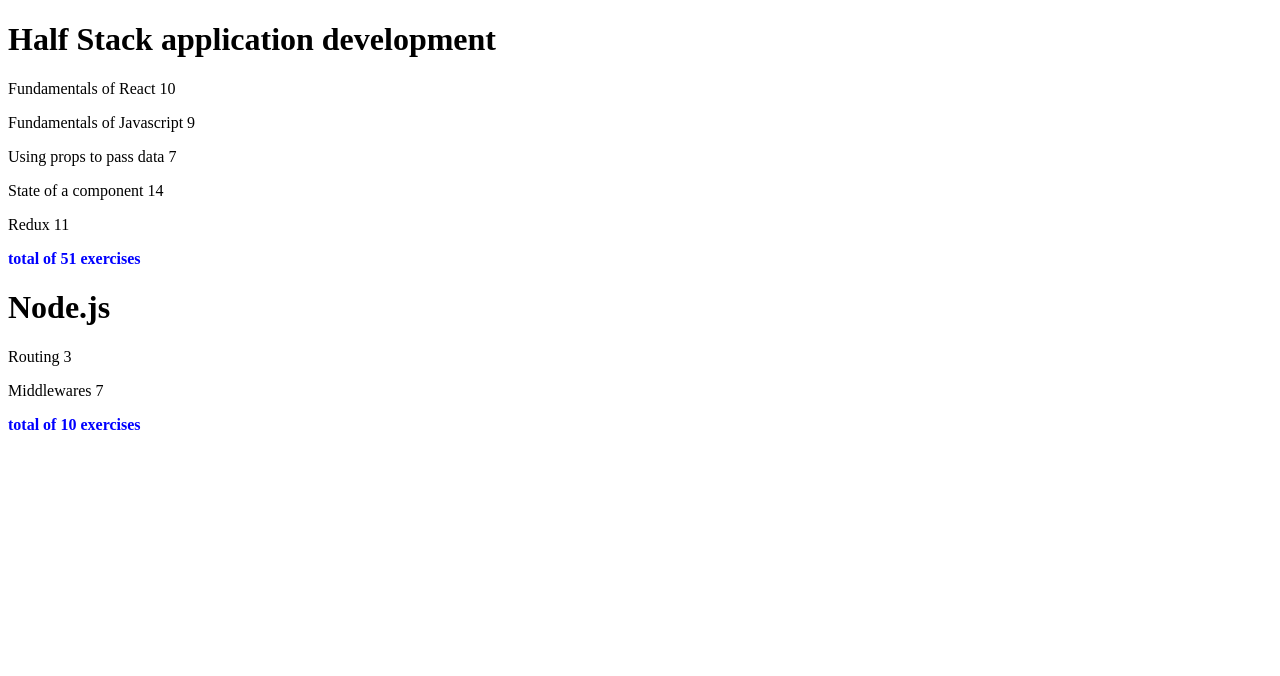
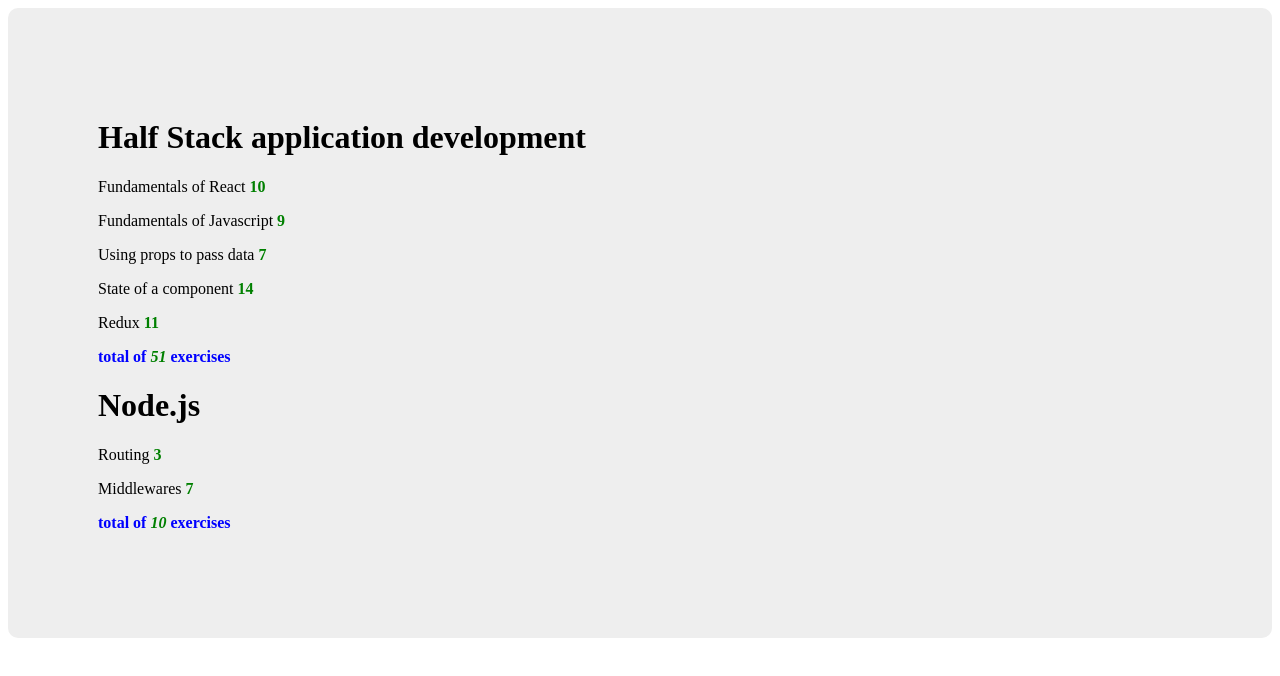
Before and after one commit to ElvisAns/openfullstack, a React (Create React App) app in the folder part2/courseinfo/: page / in a window 1280 px wide. Shown: the top 676 px of the page. Built offline with nearby package versions, Linux system fonts and the light colour scheme.

Commit message:
[UPD] Modularize everything

```diff
--- a/part2/courseinfo/src/components/Course.js
+++ b/part2/courseinfo/src/components/Course.js
@@ -7,7 +7,7 @@
 const Content = ({parts})=>{
     return (
         <div>
-            {parts.map((val,i) =><p key={i}>{val.name} {val.exercises}</p>)}
+            {parts.map((val,i) =><p key={i}>{val.name} <b style={global.number}>{val.exercises}</b></p>)}
         </div>
     )
 }
@@ -17,13 +17,13 @@
     const list = parts.map(el=>el.exercises)
     const total = list.reduce((prev,next)=>prev+next)
     return (
-        <p style={global.total}>total of {total} exercises</p>
+        <p style={global.total}>total of <i style={global.number}>{total}</i> exercises</p>
     )
 }
 
 const Course=({course})=>{
     return (
-        <div>{
+        <div style={global.body}>{
             course.map(val=>{
                 return(
                     <div key={val.id}>
--- a/part2/courseinfo/src/styles/global.js
+++ b/part2/courseinfo/src/styles/global.js
@@ -3,7 +3,16 @@
         {
             fontWeight:'900',
             color:'blue'
-        }
+        },
+    body:{
+        backgroundColor:'#eee',
+        padding:'90px',
+        borderRadius:'10px'
+    },
+    number:{
+        fontWeight:'900',
+        color:'green'
+    }
 }
 
 export default global
```
